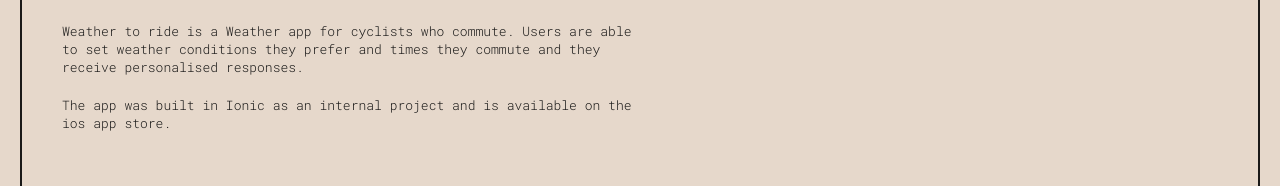
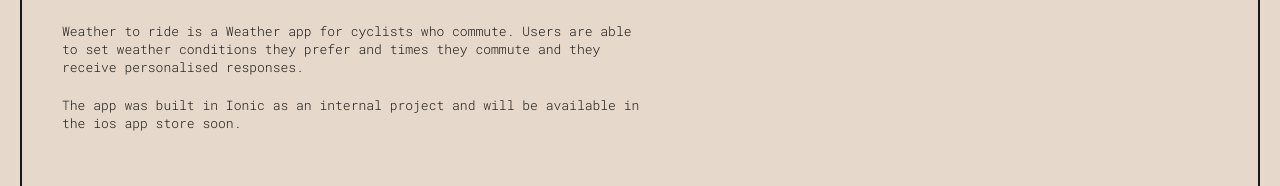
Before and after one commit to adamhughes86/forward-theory, a React app: page / in a window 1280 px wide. Shown: the part 1094-1280 px from the top of the page. Built offline with nearby package versions, Linux system fonts and the light colour scheme; the HTML template or start-up script is replaced by a standard one.

Commit message:
Updated project text

```diff
--- a/src/components/Projects/Projects.js
+++ b/src/components/Projects/Projects.js
@@ -14,7 +14,7 @@
           title="Weather to ride"
           imageSrc="images/weather-to-ride-01.jpg"
           imageAlt="Weather to ride app in use"
-          text="<p>Weather to ride is a Weather app for cyclists who commute. Users are able to set weather conditions they prefer and times they commute and they receive personalised responses.</p><p>The app was built in Ionic as an internal project and is available on the ios app store.</p>"
+          text="<p>Weather to ride is a Weather app for cyclists who commute. Users are able to set weather conditions they prefer and times they commute and they receive personalised responses.</p><p>The app was built in Ionic as an internal project and will be available in the ios app store soon.</p>"
         />
 
       </section>
```
